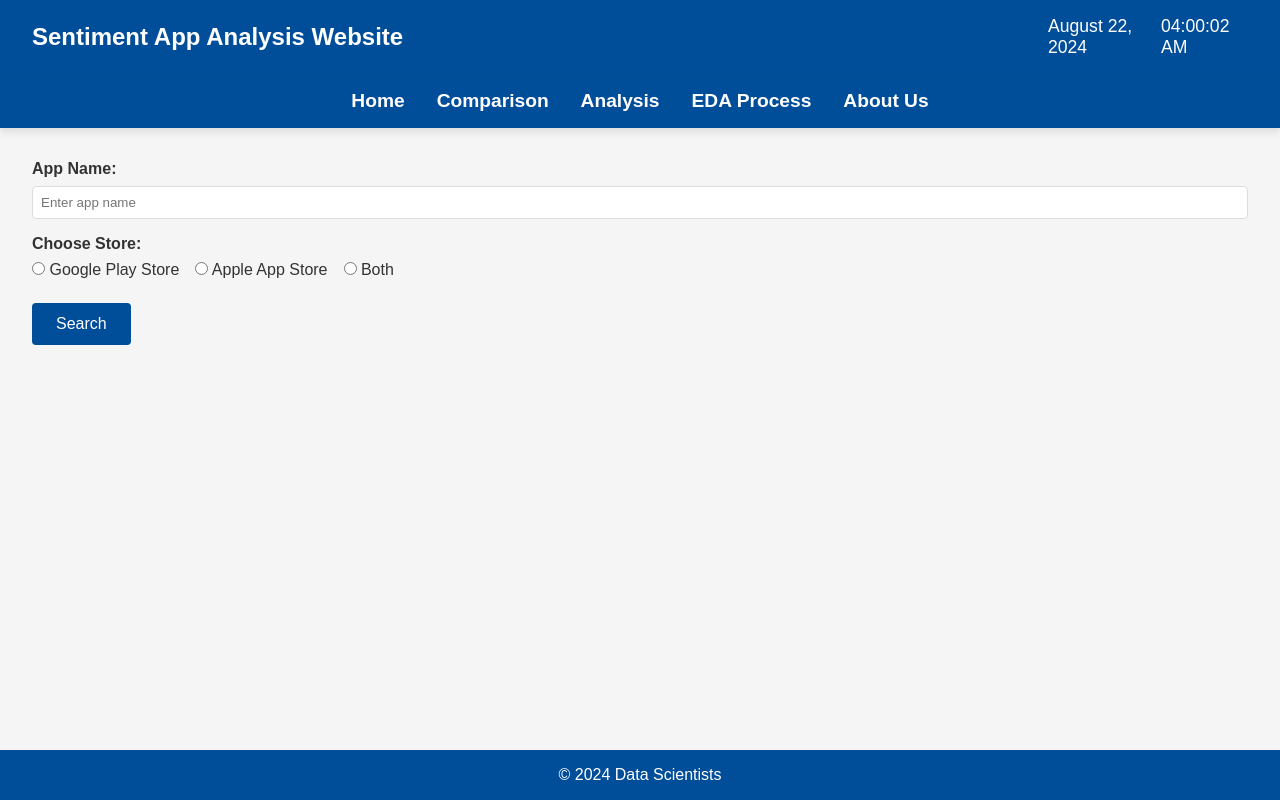
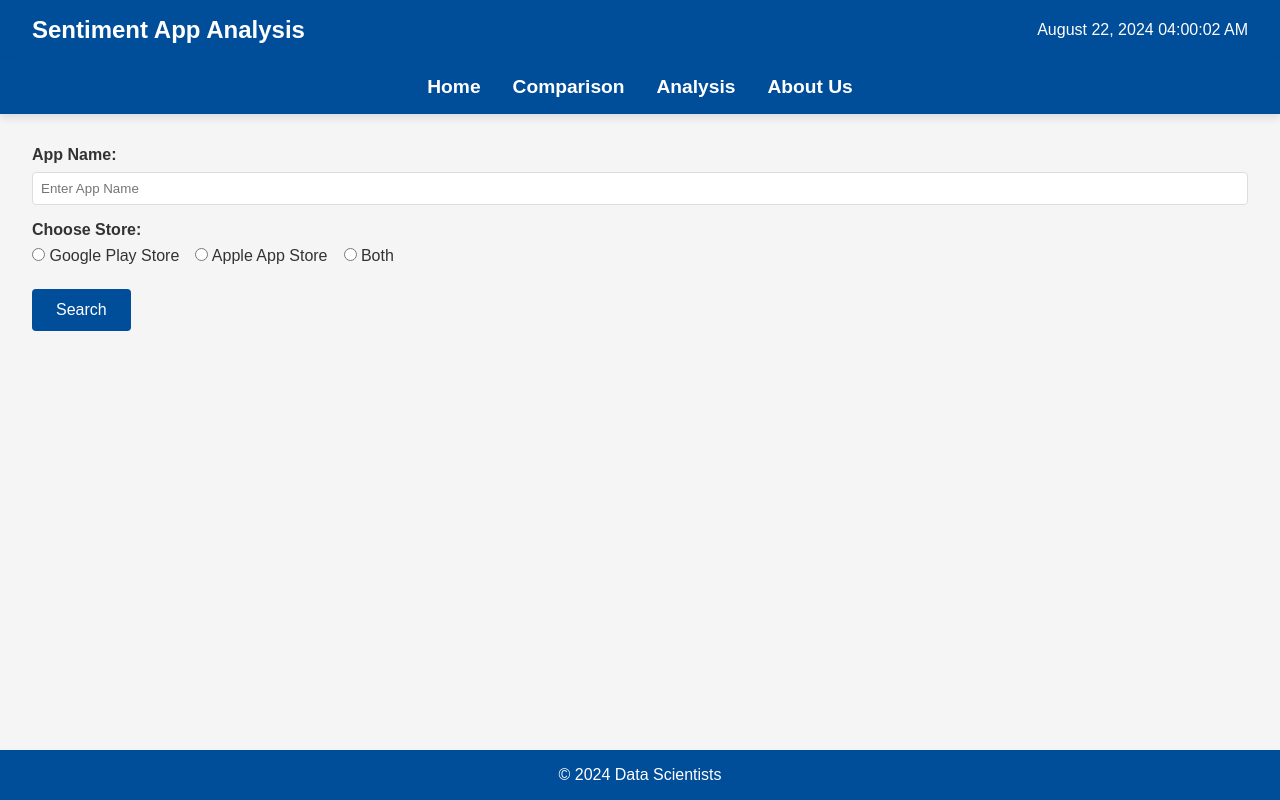
Before and after one commit to Siva-Subramaniam-DS/app-analysis, a Flask app: page /app in a window 1280 px wide. Run offline with Flask 3, Linux system fonts and the light colour scheme; some libraries are stand-ins or nearby versions.

Commit message:
Add files via upload

```diff
--- a/templates/app.html
+++ b/templates/app.html
@@ -9,56 +9,68 @@
     <script src="https://cdn.jsdelivr.net/npm/chart.js"></script>
 </head>
 <body>
-    <header>
-        <h1>Sentiment App Analysis Website</h1>
-        <p id="datetime">
+    <header class="header">
+        <h1 class="header-title">Sentiment App Analysis</h1>
+        <div class="header-datetime">
             <span id="date"></span>
             <span id="time"></span>
-        </p>
+        </div>
     </header>
-    <nav>
-        <ul>
-            <li><a href="/">Home</a></li>
-            <li><a href="/app">Comparison</a></li>
-            <li><a href="/analysis">Analysis</a></li>
-            <li><a href="/eda">EDA Process</a></li>
-            <li><a href="/about-us">About Us</a></li>
+    <nav class="navbar">
+        <ul class="navbar-list">
+            <li><a href="/" class="navbar-link active">Home</a></li>
+            <li><a href="/app" class="navbar-link">Comparison</a></li>
+            <li><a href="/analysis" class="navbar-link">Analysis</a></li>
+            <li><a href="/about-us" class="navbar-link">About Us</a></li>
         </ul>
     </nav>
-    <main>
-        <form id="appForm" method="post" action="/app">
+    <main class="main-content">
+        <form id="appForm" method="post" action="/app" class="form">
             <div class="form-group">
-                <label for="app_name">App Name:</label>
-                <input type="text" id="app_name" name="app_name" required placeholder="Enter app name">
+                <label for="app_name" class="form-label">App Name:</label>
+                <input type="text" id="app_name" name="app_name" class="form-input" required placeholder="Enter App Name">
             </div>
             <div class="form-group">
-                <label for="store">Choose Store:</label>
+                <label for="store" class="form-label">Choose Store:</label>
                 <div class="radio-group">
-                    <label>
-                        <input type="radio" name="store" value="playstore" required> Google Play Store
+                    <label class="radio-label">
+                        <input type="radio" name="store" value="playstore" class="form-radio" required> Google Play Store
                     </label>
-                    <label>
-                        <input type="radio" name="store" value="applestore"> Apple App Store
+                    <label class="radio-label">
+                        <input type="radio" name="store" value="applestore" class="form-radio"> Apple App Store
                     </label>
-                    <label>
-                        <input type="radio" name="store" value="both"> Both
+                    <label class="radio-label">
+                        <input type="radio" name="store" value="both" class="form-radio"> Both
                     </label>
                 </div>
             </div>
-            <button type="submit">Search</button>
+            <button type="submit" class="form-button">Search</button>
         </form>
 
-        <div id="results">
+        <div id="results" class="results">
             {% if error_message %}
                 <p class="error">{{ error_message }}</p>
             {% else %}
                 <div class="results-container {% if comparison %}compare{% endif %}">
                     {% if playstore_info %}
                         <div class="store-info">
+                            <h2 class="store-title">Google Play Store</h2>
                             <h2>Google Play Store</h2>
                             <p><strong>App Name:</strong> {{ playstore_info['App'] }}</p>
                             <p><strong>Rating:</strong> {{ playstore_info['Rating'] }}</p>
-                            <p><strong>Size:</strong> {{ "%.2f" | format(playstore_info['Size'] | int / (1024*1024))  }} MB</p>
+                            <p><strong>Size:</strong>
+                                {% if playstore_info['Size'] and playstore_info['Size'] not in ['Varies with device', 'N/A', ''] %}
+                                    {% if 'M' in playstore_info['Size'] %}
+                                        {{ "%.2f" | format(playstore_info['Size'] | replace('M', '') | float) }} MB
+                                    {% elif 'K' in playstore_info['Size'] %}
+                                        {{ "%.2f" | format(playstore_info['Size'] | replace('K', '') | float / 1024) }} MB
+                                    {% else %}
+                                        {{ "%.2f" | format(playstore_info['Size'] | float / (1024*1024)) }} MB
+                                    {% endif %}
+                                {% else %}
+                                    Size data unavailable
+                                {% endif %}
+                            </p>
                             <p><strong>Price:</strong> {{ playstore_info['Price'] }}</p>
                             <p><strong>App Version:</strong> {{ playstore_info['Current Ver'] }}</p>
                             <p><strong>Feedback:</strong> {{ feedback_playstore }}</p>
@@ -68,7 +80,7 @@
 
                     {% if applestore_info %}
                         <div class="store-info">
-                            <h2>Apple App Store</h2>
+                            <h2 class="store-title">Apple App Store</h2>
                             <p><strong>App Name:</strong> {{ applestore_info['track_name'] }}</p>
                             <p><strong>Rating:</strong> {{ applestore_info['user_rating_ver'] }}</p>
                             <p><strong>Size:</strong> {{ "%.2f" | format(applestore_info['size_bytes'] | int / (1024*1024)) }} MB</p>
@@ -82,15 +94,15 @@
 
                 {% if comparison %}
                     <div class="charts-container">
-                        <h2>Comparisons</h2>
-                        <canvas id="playstoreChart"></canvas>
-                        <canvas id="applestoreChart"></canvas>
+                        <h2 class="comparison-title">Comparisons</h2>
+                        <canvas id="playstoreChart" class="chart"></canvas>
+                        <canvas id="applestoreChart" class="chart"></canvas>
                     </div>
                 {% endif %}
             {% endif %}
         </div>
     </main>
-    <footer>
+    <footer class="footer">
         <p>&copy; 2024 Data Scientists</p>
     </footer>
     <script src="static/app.js"></script>
```
